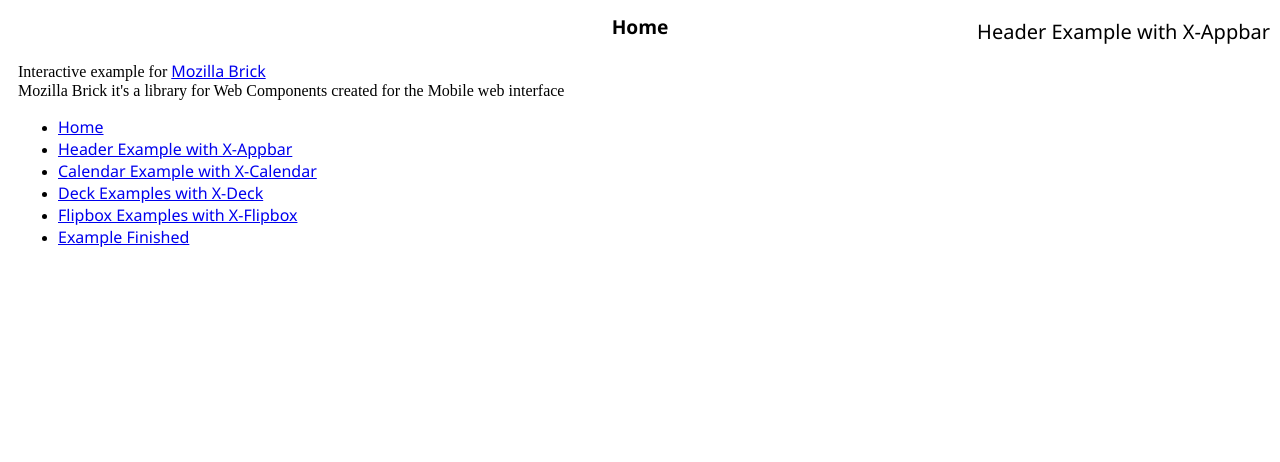
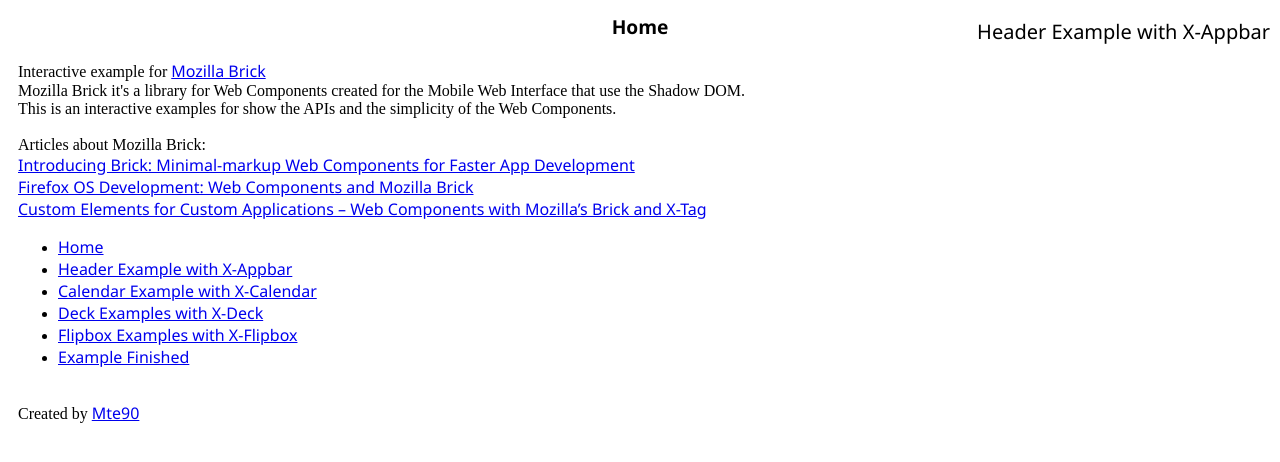
Before and after one commit to Mte90/Brickly, a plain HTML site: page index.htm in a window 1280 px wide. Drawn offline with Linux system fonts and the light colour scheme.

Commit message:
added link

```diff
--- a/index.htm
+++ b/index.htm
@@ -20,8 +20,15 @@
 		</div>
 		<div class="home wrapper content show" data-title="Home">
 			Interactive example for <a href="http://mozilla.github.io/brick/">Mozilla Brick</a><br>
-			Mozilla Brick it's a library for Web Components created for the Mobile web interface
+			Mozilla Brick it's a library for Web Components created for the Mobile Web Interface that use the Shadow DOM.<br>
+			This is an interactive examples for show the APIs and the simplicity of the Web Components.<br><br>
+			Articles about Mozilla Brick:<br>
+			<a href="https://hacks.mozilla.org/2013/08/introducing-brick-minimal-markup-web-components-for-faster-app-development/">Introducing Brick: Minimal-markup Web Components for Faster App Development</a><br>
+			<a href="https://hacks.mozilla.org/2013/09/firefox-os-development-web-components-and-mozilla-brick/">Firefox OS Development: Web Components and Mozilla Brick</a><br>
+			<a href="https://hacks.mozilla.org/2014/03/custom-elements-for-custom-applications-web-components-with-mozillas-brick-and-x-tag/">Custom Elements for Custom Applications – Web Components with Mozilla’s Brick and X-Tag</a>
 			<ul id="example-list"></ul>
+			<br>
+			Created by <a href="https://github.com/Mte90">Mte90</a><br>
 		</div>
 		<div class="xappbar wrapper content" data-title="Header Example with X-Appbar">
 			<div class="box-left">
```
